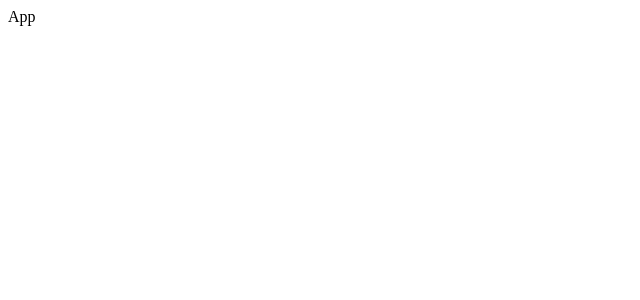
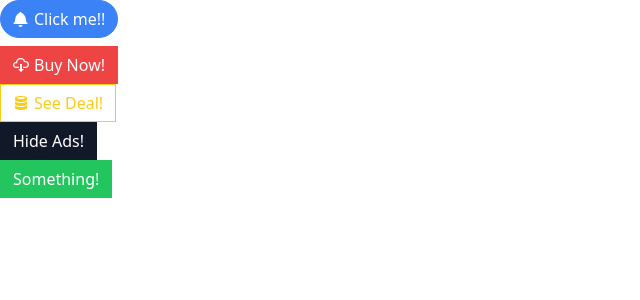
Before and after one commit to jordanbmowry/react-components, a React (Create React App) app: page / in a window 1280 px wide. Shown: the top 300 px of the page, without its empty margins (0-640 px from the left). Built offline with nearby package versions, Linux system fonts and the light colour scheme.

Commit message:
finished custom button component

```diff
--- a/package.json
+++ b/package.json
@@ -10,8 +10,10 @@
     "@types/node": "^16.18.31",
     "@types/react": "^18.2.6",
     "@types/react-dom": "^18.2.4",
+    "classnames": "^2.3.2",
     "react": "^18.2.0",
     "react-dom": "^18.2.0",
+    "react-icons": "^4.8.0",
     "react-scripts": "5.0.1",
     "typescript": "^4.9.5",
     "web-vitals": "^2.1.4"
@@ -39,5 +41,8 @@
       "last 1 firefox version",
       "last 1 safari version"
     ]
+  },
+  "devDependencies": {
+    "tailwindcss": "^3.3.2"
   }
 }
--- a/src/App.tsx
+++ b/src/App.tsx
@@ -1,7 +1,40 @@
-import React from 'react';
+import Button from './Button';
+import { GoBell, GoCloudDownload, GoDatabase } from 'react-icons/go';
 
 function App() {
-  return <div>App</div>;
+  return (
+    <div>
+      <div>
+        <Button
+          className='mb-2'
+          onClick={() => console.log('click')}
+          rounded
+          primary
+        >
+          <GoBell />
+          Click me!!
+        </Button>
+      </div>
+      <div>
+        <Button danger>
+          <GoCloudDownload />
+          Buy Now!
+        </Button>
+      </div>
+      <div>
+        <Button outline warning>
+          <GoDatabase />
+          See Deal!
+        </Button>
+      </div>
+      <div>
+        <Button secondary>Hide Ads!</Button>
+      </div>
+      <div>
+        <Button success>Something!</Button>
+      </div>
+    </div>
+  );
 }
 
 export default App;
--- /dev/null
+++ b/src/Button.tsx
@@ -0,0 +1,73 @@
+import { ReactNode } from 'react';
+import className from 'classnames';
+
+interface ButtonProps {
+  children: ReactNode;
+  primary?: true;
+  secondary?: true;
+  success?: true;
+  warning?: true;
+  danger?: true;
+  outline?: true;
+  rounded?: true;
+  [key: string]: any;
+}
+
+function Button({
+  children,
+  primary,
+  secondary,
+  success,
+  warning,
+  danger,
+  outline,
+  rounded,
+  ...rest
+}: ButtonProps) {
+  (function validateButtonProps() {
+    const count =
+      Number(!!primary) +
+      Number(!!secondary) +
+      Number(!!success) +
+      Number(!!warning) +
+      Number(!!danger);
+
+    if (count > 1) {
+      console.error(
+        'Only one primary, secondary, success, warning, danger can be true'
+      );
+    }
+  })();
+
+  const classes = className(
+    rest.className,
+    'flex items-center px-3 py-1.5 border',
+    {
+      'border-blue-500': primary,
+      'bg-blue-500 text-white': primary && !outline,
+      'border-gray-900': secondary,
+      'bg-gray-900 text-white': secondary && !outline,
+      'border-green-500': success,
+      'bg-green-500 text-white': success && !outline,
+      'border-yellow-400': warning,
+      'bg-yellow-400 text-white': warning && !outline,
+      'border-red-500': danger,
+      'bg-red-500 text-white': danger && !outline,
+      'rounded-full': rounded,
+      'bg-white': outline,
+      'text-blue-500': outline && primary,
+      'text-gray-900': outline && secondary,
+      'text-green-500': outline && success,
+      'text-yellow-400': outline && warning,
+      'text-red-500': outline && danger,
+    }
+  );
+
+  return (
+    <button {...rest} className={classes}>
+      {children}
+    </button>
+  );
+}
+
+export default Button;
--- /dev/null
+++ b/src/index.css
@@ -0,0 +1,7 @@
+@tailwind base;
+@tailwind components;
+@tailwind utilities;
+
+button > svg {
+  margin-right: 5px;
+}
--- a/src/index.tsx
+++ b/src/index.tsx
@@ -1,3 +1,4 @@
+import './index.css';
 import React from 'react';
 import ReactDOM from 'react-dom/client';
 
--- /dev/null
+++ b/tailwind.config.js
@@ -0,0 +1,8 @@
+/** @type {import('tailwindcss').Config} */
+module.exports = {
+  content: ['./src/**/*.{js,jsx,ts,tsx}'],
+  theme: {
+    extend: {},
+  },
+  plugins: [],
+};
```
Also changed, not shown: 1 other file (tests, documents, lock files or other folders).
